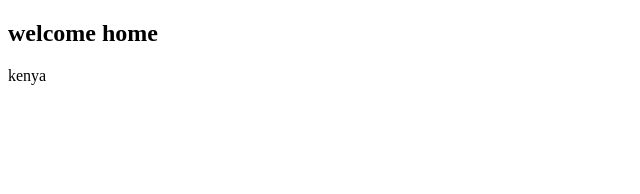
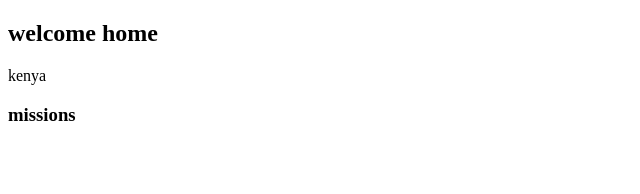
Before and after one commit to Nthambu/mpesa-receipts-manager, an Angular app: page / in a window 1280 px wide. Shown: the top 194 px of the page, without its empty margins (0-640 px from the left). Built offline with nearby package versions, Linux system fonts and the light colour scheme.

Commit message:
added h3

```diff
--- a/src/app/app.component.html
+++ b/src/app/app.component.html
@@ -1,2 +1,3 @@
 <h2>welcome home</h2>
 <p>kenya</p>
+<h3>missions</h3>
```
